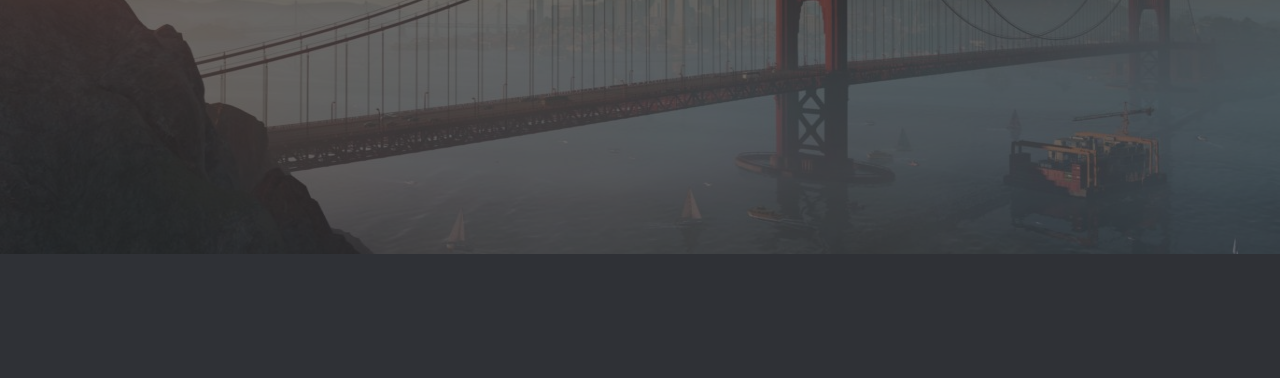
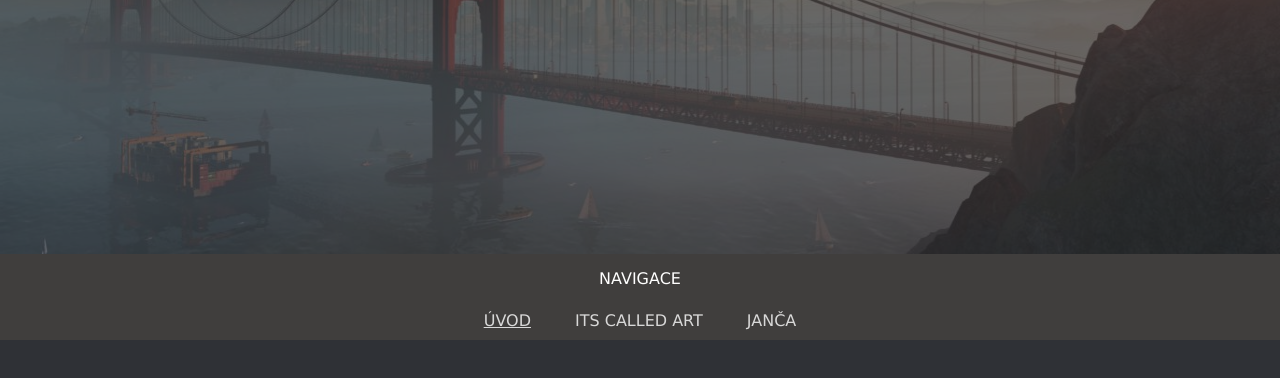
Before and after one commit to Userjoke/Userjoke.github.io, a plain HTML site: page index.html in a window 1280 px wide. Shown: the part 346-724 px from the top of the page. Drawn offline with Linux system fonts and the light colour scheme.

Commit message:
added navigation bar, cleaned up visuals

```diff
--- a/index.html
+++ b/index.html
@@ -7,12 +7,15 @@
     opacity:0.3;
     width:100%;
     height:600px;
+    min-width:900px;
+    transform: scaleX(-1);
   }
 
   .container {
     position:relative;
     text-align:center;
     color:white;
+    height:600px;
   }
 
   .centered-text {
@@ -21,6 +24,28 @@
     left: 50%;
     transform: translate(-50%, -50%);
   }
+
+  .navbar {
+    background-color:#403e3d;
+    text-align:center;
+    position:sticky;
+    top:0;
+    padding:10px;
+  }
+
+  a {
+    padding-left:20px;
+    padding-right:20px;
+    padding-top:5px;
+    padding-bottom:5px;
+    opacity:0.8;
+  }
+
+  a:hover {
+    background-color:#F79420;
+    border-radius:15px;
+    opacity:1;
+  }
   </style>
 </head>
 <body style="margin:0;">
@@ -28,5 +53,12 @@
     <img class="background1" src="ASSETS/gatebridge.jpg" alt="cool image">
     <p class="centered-text" style="font-size:300%;margin:0;font-family:monospace;">Jeníkova cool stránka</p>
   </div>
+  <div class="navbar">
+    <p style="margin:0;padding:5px;">NAVIGACE</p>
+    <br>
+    <a href="index.html">ÚVOD</a>
+    <a>ITS CALLED ART</a>
+    <a>JANČA</a>
+  </div>
 </body>
 </html>
--- a/styles.css
+++ b/styles.css
@@ -11,3 +11,8 @@ h1 {
   color:white;
   font-family:verdana;
 }
+
+a {
+  color:white;
+  font-family:verdana;
+}
```
